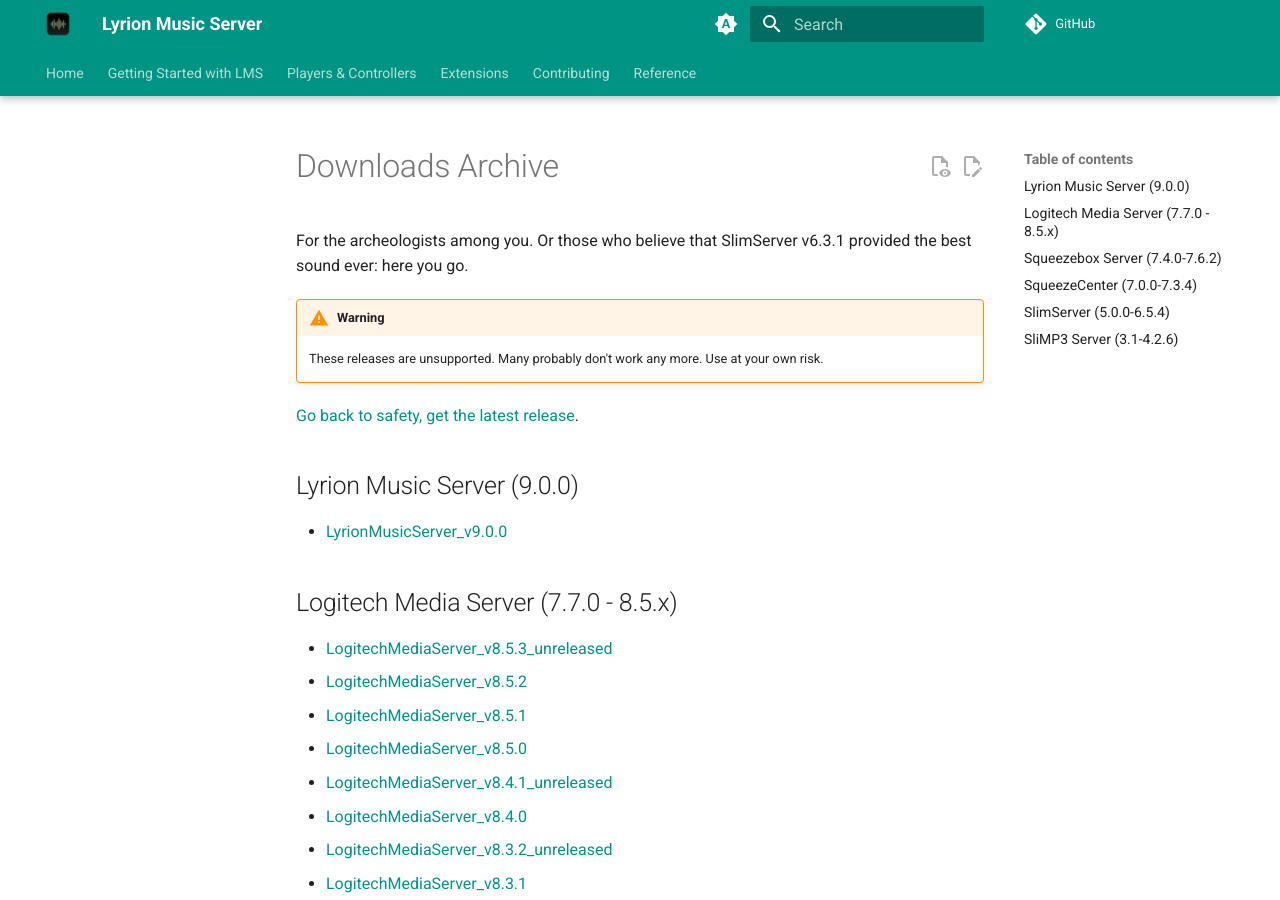
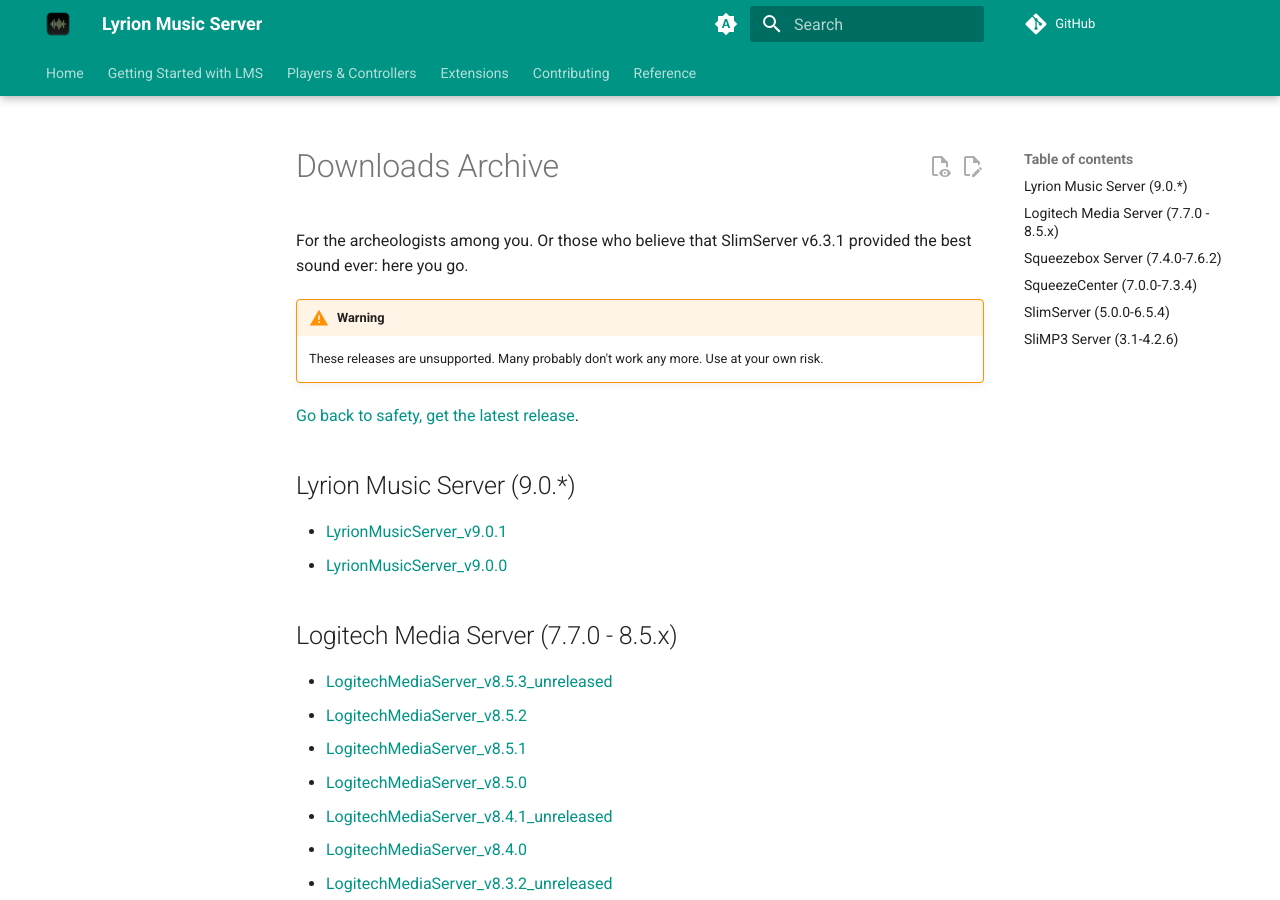
Before and after one commit to LMS-Community/lms-community.github.io, an MkDocs documentation site: the page built from docs/downloads/archive.md, in a window 1280 px wide and 900 px high. Built offline with MkDocs 1.6.1 and Material for MkDocs 9.7.7, drawn with Linux system fonts in a browser that asks for light colours; a script that is not in the unit is left out; plug-ins that fetch from the network failed and are left out; comment, search, counter and statistics services are not loaded.

Commit message:
Welcome v9.0.2

```diff
--- a/docs/downloads/archive.md
+++ b/docs/downloads/archive.md
@@ -10,7 +10,8 @@
 
 [Go back to safety, get the latest release](../getting-started/index.md).
 
-## Lyrion Music Server (9.0.0)
+## Lyrion Music Server (9.0.*)
+* [LyrionMusicServer_v9.0.1](listing.md?LyrionMusicServer_v9.0.1)
 * [LyrionMusicServer_v9.0.0](listing.md?LyrionMusicServer_v9.0.0)
 
 
```
